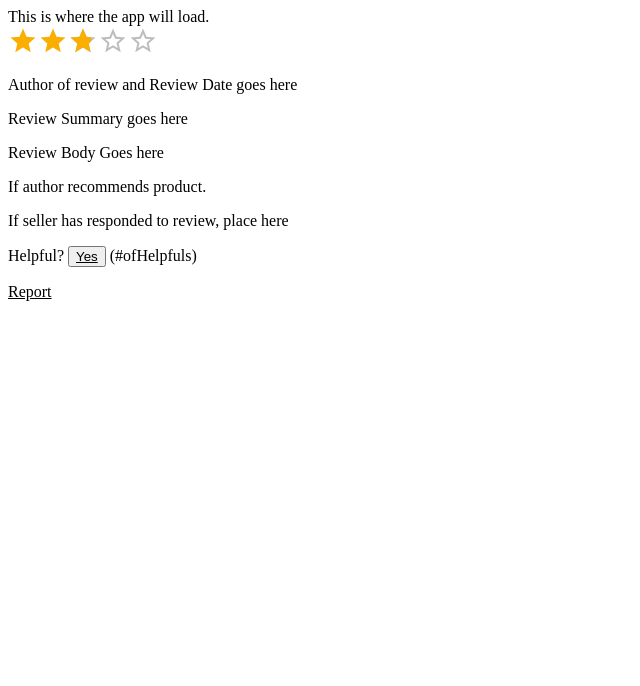
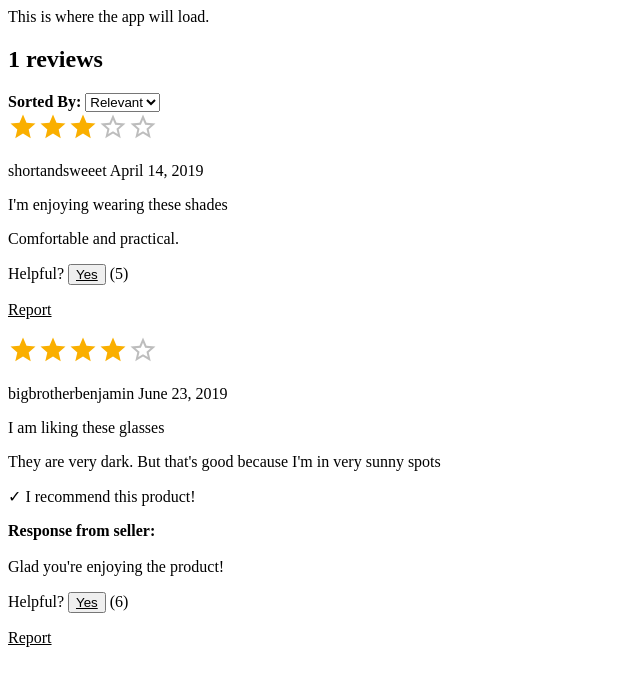
Before and after one commit to xXZonkerzzXx/hr-atx57-project-catwalk, a React app: page / in a window 1280 px wide. Shown: the top 686 px of the page, without its empty margins (0-640 px from the left). Built offline with nearby package versions, Linux system fonts and the light colour scheme; the HTML template or start-up script is replaced by a standard one.

Commit message:
Sorting by helpfulness implemented. Finished building out framework for review tiles to populate data based on dummy data

```diff
--- a/reviewDummyData.js
+++ b/reviewDummyData.js
@@ -10,7 +10,7 @@ module.exports = {
       "recommend": false,
       "response": null,
       "body": "Comfortable and practical.",
-      "date": "2019-04-14T00:00:00.000Z",
+      "date": "2019-04-14T00:00:00.001Z",
       "reviewer_name": "shortandsweeet",
       "helpfulness": 5,
       "photos": [{
@@ -28,12 +28,12 @@ module.exports = {
       "review_id": 3,
       "rating": 4,
       "summary": "I am liking these glasses",
-      "recommend": false,
+      "recommend": true,
       "response": "Glad you're enjoying the product!",
       "body": "They are very dark. But that's good because I'm in very sunny spots",
-      "date": "2019-06-23T00:00:00.000Z",
+      "date": "2019-06-23T00:00:00.001Z",
       "reviewer_name": "bigbrotherbenjamin",
-      "helpfulness": 5,
+      "helpfulness": 6,
       "photos": [],
     },
     // ...
--- a/src/components/ReviewList.jsx
+++ b/src/components/ReviewList.jsx
@@ -1,15 +1,62 @@
 import React from 'react';
 import ReviewTile from './ReviewTile.jsx';
+import reviewData from '../../reviewDummyData.js';
 
 class ReviewList extends React.Component {
   constructor(props) {
     super(props);
+    this.state = {
+      reviews: reviewData.results
+    };
+    this.onSortChange = this.onSortChange.bind(this);
+  }
+
+  componentDidMount() {
+    this.setState({reviews: reviewData.results});
+    var rating = 0;
+    for (var i = 0; i < reviewData.results.length; i++) {
+      rating += reviewData.results[i].rating;
+    }
+    var divisor = this.state.reviews.length;
+    var avgRating = (rating / divisor);
+    console.log(avgRating);
+    this.setState({avgRating: avgRating});
+  }
+
+  onSortChange(event) {
+    if (event.target.value === 'relevant') {
+      var sortedReviews = this.state.reviews.sort((a, b) => {
+        if (a.date !== b.date) {
+          console.log(a.date);
+          console.log(b.date);
+          return a.date - b.date;
+        } else {
+          return b.helpfulness - a.helpfulness;
+        }
+      });
+      this.setState({reviews: sortedReviews});
+      console.log('Reviews sorted');
+    } else if (event.target.value === 'helpful') {
+      var sortedReviews = this.state.reviews.sort((a, b) => {
+        return b.helpfulness - a.helpfulness;
+      });
+      console.log(sortedReviews);
+      this.setState({reviews: sortedReviews});
+    }
   }
 
   render() {
     return (
       <div id="review-list">
-        <ReviewTile />
+        <h2>{this.state.reviews.length - 1} reviews</h2>
+        <label htmlFor="sort-list"><b>Sorted By:  </b></label>
+        <select name="sort-list" onChange={this.onSortChange}>
+          <option value="relevant">Relevant</option>
+          <option value="newest">Newest</option>
+          <option value="helpful">Helpful</option>
+        </select>
+        <ReviewTile review={this.state.reviews[0]}/>
+        <ReviewTile review={this.state.reviews[1]}/>
       </div>
     );
   }
--- a/src/components/ReviewTile.jsx
+++ b/src/components/ReviewTile.jsx
@@ -5,30 +5,50 @@ import ReviewData from '../../reviewDummyData.js';
 class ReviewTile extends React.Component {
   constructor(props) {
     super(props);
-
     this.state = {
-
+      helpful: this.props.review.helpfulness,
+      reviewSummary: this.props.review.summary,
+      rating: this.props.review.rating,
+      response: this.props.review.response,
+      date: new Date(this.props.review.date),
+      helpfulClicked: false,
+      reported: false
     };
     this.onHelpfulClick = this.onHelpfulClick.bind(this);
+    this.onReportClick = this.onReportClick.bind(this);
+  }
+
+  componentDidUpdate(prevProps) {
+    if (this.props.review.reviewer_name !== prevProps.review.reviewer_name) {
+      this.setState({date: new Date(this.props.review.date)});
+    }
   }
 
   onHelpfulClick(event) {
-    console.log(ReviewData);
+    this.setState({helpful: this.state.helpful + 1, helpfulClicked: true});
+  }
+
+  onReportClick() {
+    this.setState({reported: true});
   }
 
   render() {
-    return (
-      <div id="review-tile">
-        <Rating name="half-rating-read" size="large" defaultValue={2.75} precision={1 / 4} readOnly/>
-        <p id="review-date">Author of review and Review Date goes here</p>
-        <p id="review-summary">Review Summary goes here</p>
-        <p id="review-body">Review Body Goes here</p>
-        <p id="recommended">If author recommends product.</p>
-        <p id="seller-response">If seller has responded to review, place here</p>
-        <p id="is-helpful"> Helpful? <button onClick={this.onHelpfulClick}><u>Yes</u></button> &#40;#ofHelpfuls&#41;</p>
-        <p id="report-review"><u>Report</u></p>
-      </div>
-    );
+    if (!this.state.reported) {
+      return (
+        <div id="review-tile">
+          <Rating name="half-rating-read" size="large" defaultValue={this.props.review.rating} precision={1 / 4} readOnly/>
+          <p id="review-date">{this.props.review.reviewer_name} {new Intl.DateTimeFormat('en-US', {dateStyle: 'long'}).format(this.state.date)}</p>
+          <p id="review-summary">{this.props.review.summary}</p>
+          <p id="review-body">{this.props.review.body}</p>
+          {this.props.review.recommend ? <p id="recommended">&#10003; I recommend this product!</p> : null}
+          {this.props.review.response ? <p id="seller-response"><b>Response from seller:</b> <br></br><br></br>{this.props.review.response}</p> : null}
+          <p id="is-helpful"> Helpful? <button onClick={!this.state.helpfulClicked ? this.onHelpfulClick : null}><u>Yes</u></button> &#40;{this.props.review.helpfulness}&#41;</p>
+          <p id="report-review" onClick={this.onReportClick}><u>Report</u></p>
+        </div>
+      );
+    } else {
+      return null;
+    }
   }
 }
 
```
Also changed, not shown: 3 other files (tests, documents, lock files or other folders).
